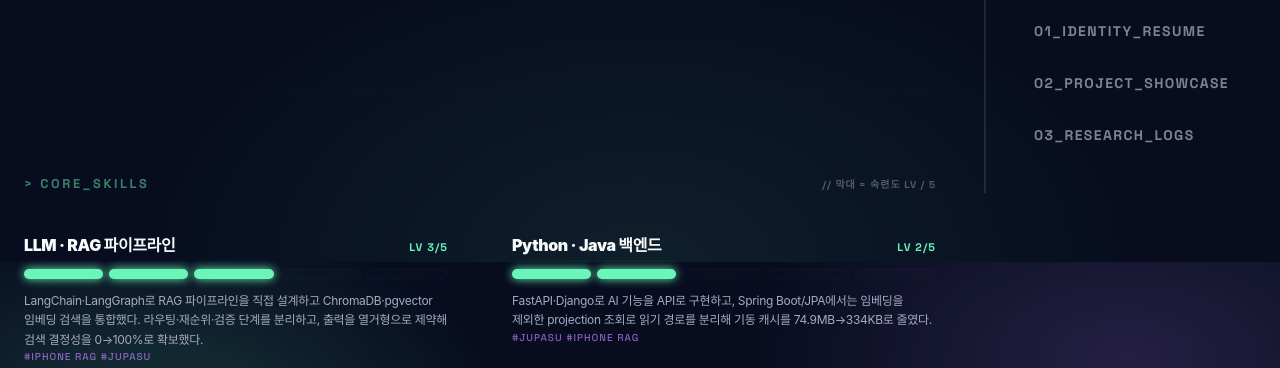
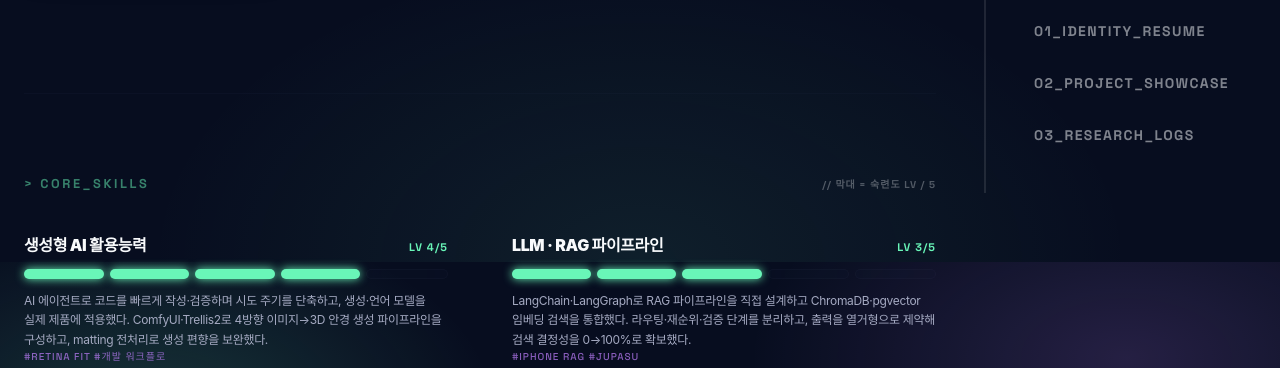
Before and after one commit to ssafychs135/astro, an Astro site: page / in a window 1280 px wide. Shown: the part 538-906 px from the top of the page. Built offline with nearby package versions, Linux system fonts and the light colour scheme; Astro itself is replaced by a stand-in of ours; some packages are replaced by stand-ins of ours; a web font is replaced by a local one.

Commit message:
feat(home): add "생성형 AI 활용능력" skill (LV4)
Headline AI-Native competency, placed first. Evidence: AI-agent dev workflow
(faster try/verify loops) + RETINA's ComfyUI·Trellis2 image→3D generation pipeline
with matting preprocessing to counter generation bias.

Co-Authored-By: Claude Opus 4.8 (1M context) <noreply@anthropic.com>

```diff
--- a/src/pages/index.astro
+++ b/src/pages/index.astro
@@ -21,6 +21,7 @@ const latestLogs = (await getCollection('blog'))
 // 3. 스킬 — 숙련도 레벨(1~5), 프로젝트 근거 태그와 함께
 const LEVEL_MAX = 5;
 const skills = [
+	{ name: '생성형 AI 활용능력', level: 4, proof: 'AI 에이전트로 코드를 빠르게 작성·검증하며 시도 주기를 단축하고, 생성·언어 모델을 실제 제품에 적용했다. ComfyUI·Trellis2로 4방향 이미지→3D 안경 생성 파이프라인을 구성하고, matting 전처리로 생성 편향을 보완했다.', tags: ['RETINA FIT', '개발 워크플로'] },
 	{ name: 'LLM · RAG 파이프라인', level: 3, proof: 'LangChain·LangGraph로 RAG 파이프라인을 직접 설계하고 ChromaDB·pgvector 임베딩 검색을 통합했다. 라우팅·재순위·검증 단계를 분리하고, 출력을 열거형으로 제약해 검색 결정성을 0→100%로 확보했다.', tags: ['iPhone RAG', 'Jupasu'] },
 	{ name: 'Python · Java 백엔드', level: 2, proof: 'FastAPI·Django로 AI 기능을 API로 구현하고, Spring Boot/JPA에서는 임베딩을 제외한 projection 조회로 읽기 경로를 분리해 기동 캐시를 74.9MB→334KB로 줄였다.', tags: ['Jupasu', 'iPhone RAG'] }
 ];
```
